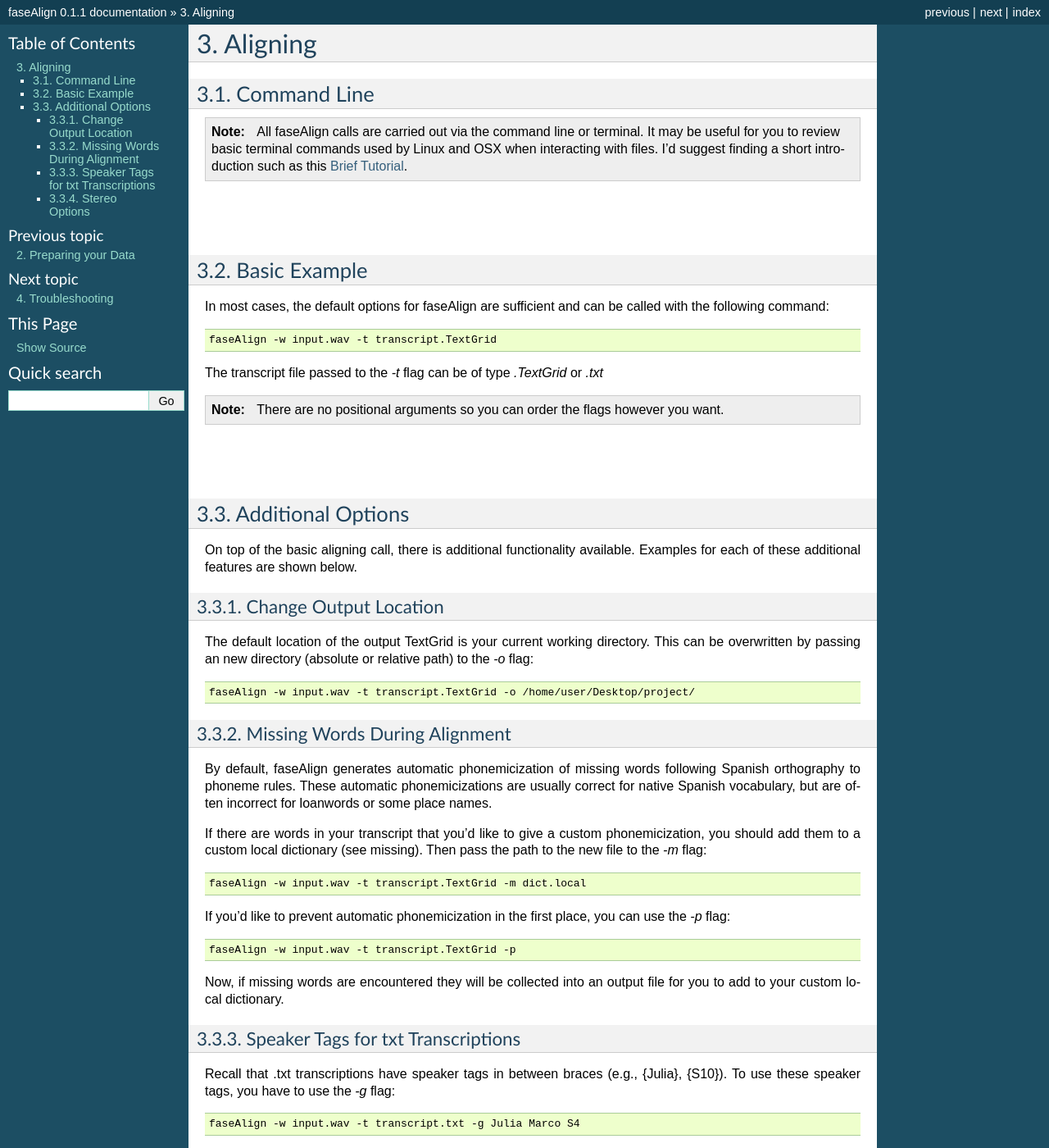
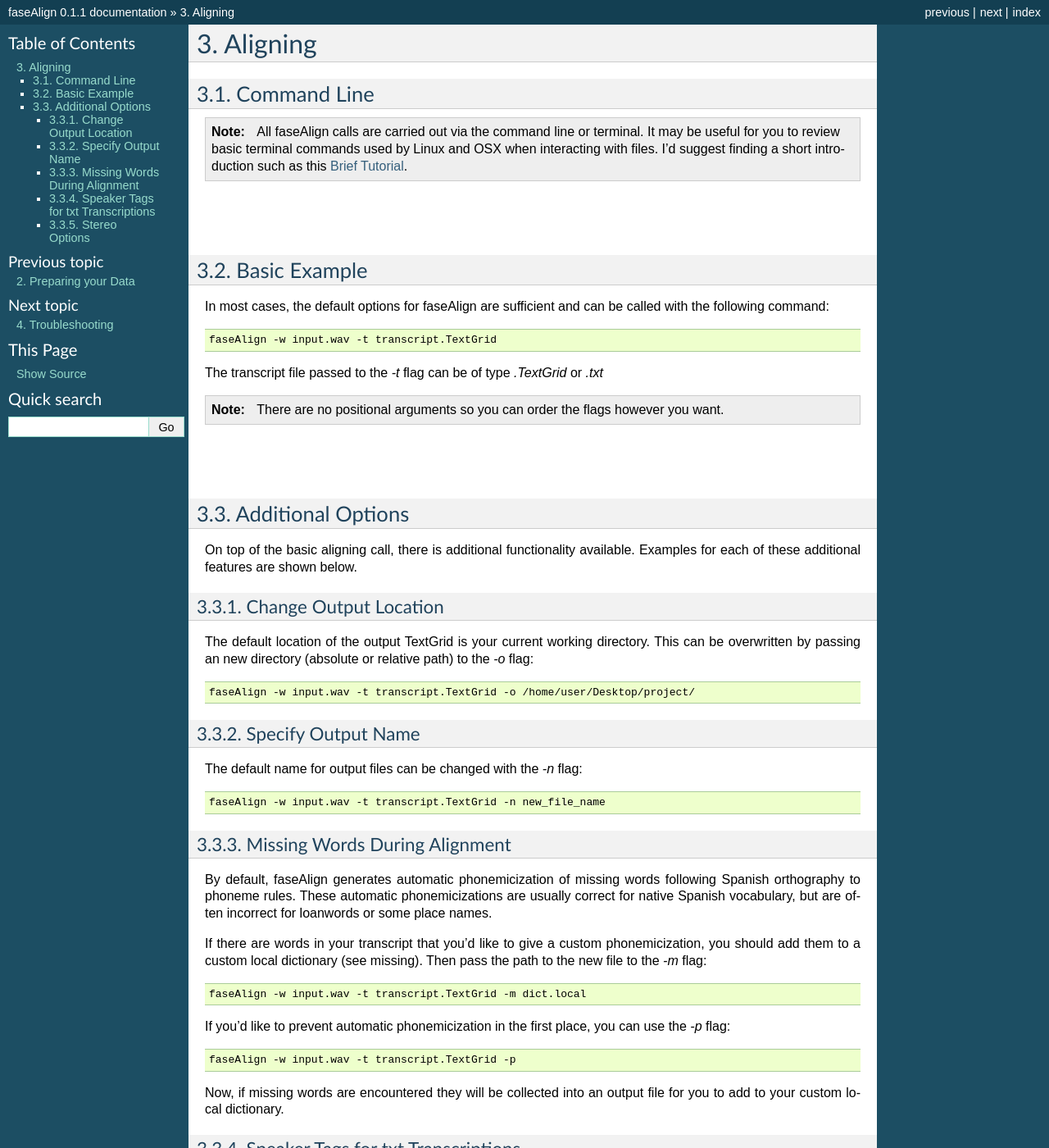
Before and after one commit to EricWilbanks/faseAlign, a Sphinx documentation site: the page built from docs/aligning.rst, in a window 1280 px wide and 1400 px high. Shown: the whole window at 82% size. Built offline with Sphinx 7.4.7, drawn with Linux system fonts in a browser that asks for light colours.

Commit message:
specify output name

```diff
--- a/docs/aligning.rst
+++ b/docs/aligning.rst
@@ -48,6 +48,16 @@ The default location of the output TextGrid is your current working directory. T
 
 	faseAlign -w input.wav -t transcript.TextGrid -o /home/user/Desktop/project/
 
+
+Specify Output Name
++++++++++++++++++++
+
+The default name for output files can be changed with the `-n` flag:
+
+.. code-block:: bash
+
+	faseAlign -w input.wav -t transcript.TextGrid -n new_file_name
+
 .. _missing-alert:
 
 Missing Words During Alignment
--- a/docs/changelog.rst
+++ b/docs/changelog.rst
@@ -3,6 +3,9 @@
 
 Changelog
 =========
+#. **Version 0.1.3** : August 22, 2017
+
+		#. Addition of custom output name functionality (-n flag)
 
 #. **Version 0.1.2** : July 24, 2017
 
--- a/setup.py
+++ b/setup.py
@@ -2,7 +2,7 @@ from setuptools import setup, find_packages
 
 setup(
     name='faseAlign',
-    version='0.1.2',
+    version='0.1.3',
     description='Command Line python module for Force Aligning Spanish using HTK',
     url='https://github.com/EricWilbanks/faseAlign',
     author='Eric Wilbanks',
```
Also changed, not shown: 1 other file.
